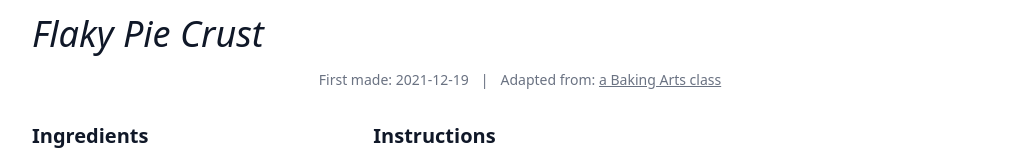
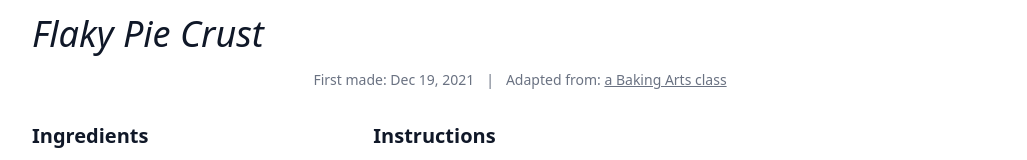
Before and after one commit to makto-toruk/recipe-architect, a Next.js app: page /recipes/flaky_pie_crust in a window 1280 px wide. Shown: the part 418-578 px from the top of the page, without its empty margins (120-1147 px from the left). Built offline with nearby package versions, Linux system fonts and the light colour scheme.

Commit message:
better date formatting

```diff
--- a/components/RecipeHeader.tsx
+++ b/components/RecipeHeader.tsx
@@ -1,5 +1,6 @@
 import type { Recipe } from "@/types";
 import { Clock, Users } from "lucide-react"; // ← icons
+import { formatDate } from "@/utils/formatDate";
 
 type Props = {
   recipe: Recipe;
@@ -41,9 +42,9 @@ export default function RecipeHeader({ recipe }: Props) {
           /* first/last-made dates */
           (first_made || last_made) &&
             (first_made === last_made
-              ? `First made: ${first_made}`
-              : `First made: ${first_made}${
-                  last_made ? `, Last made: ${last_made}` : ""
+              ? `First made: ${formatDate(first_made)}`
+              : `First made: ${formatDate(first_made)}${
+                  last_made ? `, Last made: ${formatDate(last_made)}` : ""
                 }`),
 
           /* servings with icon */
--- /dev/null
+++ b/utils/formatDate.ts
@@ -0,0 +1,8 @@
+export function formatDate(iso?: string): string {
+  if (!iso) return ""; // or return "–"
+  return new Date(iso).toLocaleDateString("en-US", {
+    year: "numeric",
+    month: "short",
+    day: "numeric",
+  });
+}
```
